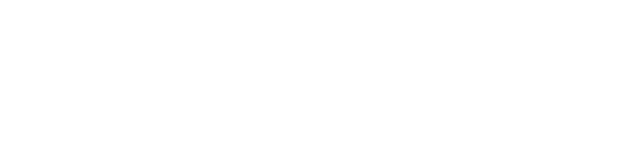
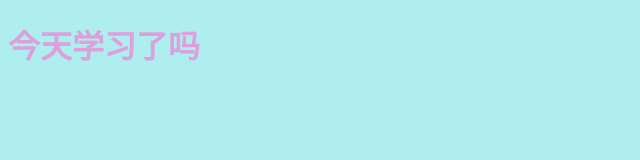
Before and after one commit to linlin9060/pro_01, a plain HTML site: page index.html in a window 1280 px wide. Shown: the whole page, without its empty margins (0-640 px from the left). Drawn offline with Linux system fonts and the light colour scheme.

Commit message:
已修改index.html

```diff
--- /dev/null
+++ b/index.css
@@ -0,0 +1,4 @@
+html,
+body {
+    background-color: paleturquoise;
+}
--- a/index.html
+++ b/index.html
@@ -6,10 +6,17 @@
     <meta http-equiv="X-UA-Compatible" content="IE=edge">
     <meta name="viewport" content="width=device-width, initial-scale=1.0">
     <title>Document</title>
+    <script src="index.js"></script>
+    <link rel="stylesheet" href="index.css">
+    <style>
+        h1 {
+            color: plum;
+        }
+    </style>
 </head>
 
 <body>
-
+    <h1>今天学习了吗</h1>
 </body>
 
 </html>
```
Also changed, not shown: index.js (added).
